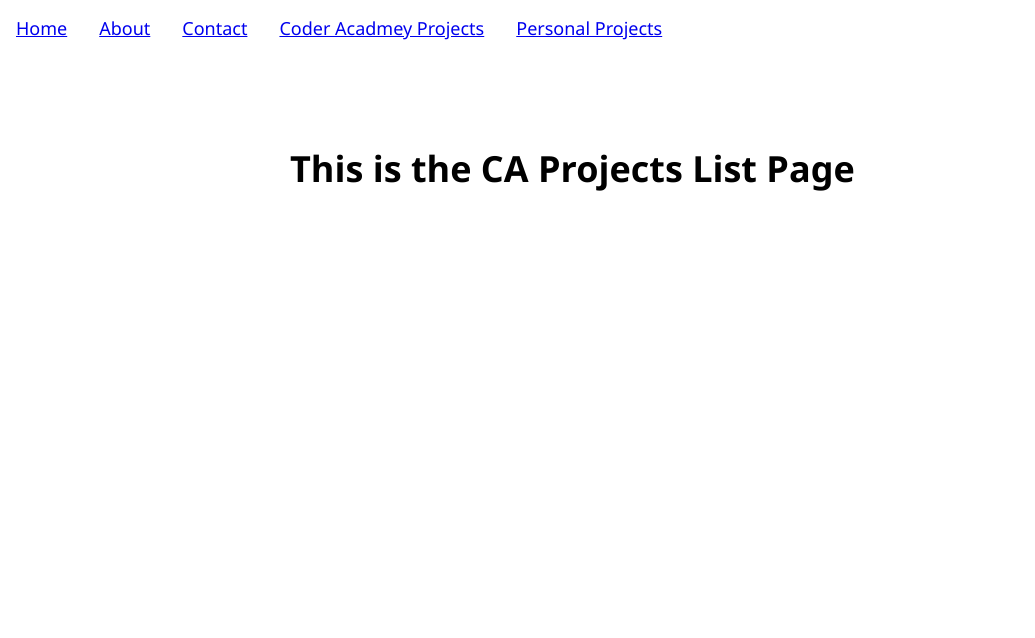
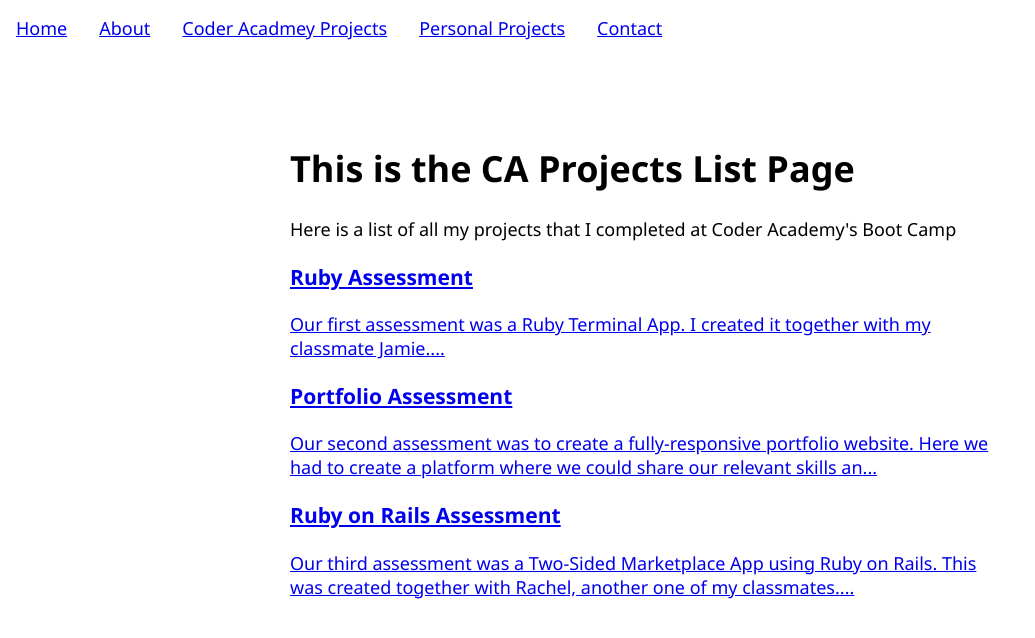
Before and after one commit to lelaniparker/my-portfolio, a React (Create React App) app in the folder my-portfolio/: page /ca-projects-list in a window 1280 px wide. Shown: the top 638 px of the page, without its empty margins (0-1035 px from the left). Built offline with nearby package versions, Linux system fonts and the light colour scheme.

Commit message:
added more projects

```diff
--- a/my-portfolio/src/App.js
+++ b/my-portfolio/src/App.js
@@ -20,11 +20,11 @@ function App() {
           <Switch>
             <Route path="/" component={HomePage} exact />
             <Route path="/about" component={AboutPage} />
-            <Route path="/contact" component={ContactPage} />
             <Route path="/ca-projects-list" component={CAProjectsListPage} />
             <Route path="/ca-projects/:name" component={CAProjectPage} />
             <Route path="/personal-projects-list" component={PersonalProjectsListPage} />
             <Route path="/personal-projects/:name" component={PersonalProjectPage} />
+            <Route path="/contact" component={ContactPage} />
             <Route component={NotFoundPage} />
           </Switch>
         </div>
--- a/my-portfolio/src/NavBar.js
+++ b/my-portfolio/src/NavBar.js
@@ -11,13 +11,13 @@ const NavBar = () => (
         <Link to="/about">About</Link>
       </li>
       <li>
-        <Link to="/contact">Contact</Link>
-      </li>
-      <li>
         <Link to="/ca-projects-list">Coder Acadmey Projects</Link>
       </li>
       <li>
         <Link to="/personal-projects-list">Personal Projects</Link>
+      </li>
+      <li>
+        <Link to="/contact">Contact</Link>
       </li>
     </ul>
   </nav>
--- /dev/null
+++ b/my-portfolio/src/components/ProjectsList.js
@@ -0,0 +1,15 @@
+import React from 'react';
+import { Link } from 'react-router-dom';
+
+const ProjectsList = ({ projects }) => (
+    <>
+    {projects.map((project, key) => (
+        <Link key={key} to={`/ca-projects/${project.name}`} >
+            <h3>{project.name}</h3>
+            <p>{project.content[0].substring(0, 150)}...</p>
+        </Link>
+    ))}
+    </>
+);
+
+export default ProjectsList;
--- a/my-portfolio/src/pages/AboutPage.js
+++ b/my-portfolio/src/pages/AboutPage.js
@@ -1,8 +1,14 @@
 import React from "react";
+import { Link } from "react-router-dom";
 
 const AboutPage = () => (
   <>
     <h1>This is the About Page</h1>
+    <p>Coder Academy's projects which were completed during your bootcamp</p>
+    <Link to={`/ca-projects-list`}>CA Projects List page</Link>
+
+    <p>Personal projects I have completed</p>
+    <Link to={`/personal-projects-list`}>Personal Projects List page</Link>
   </>
 );
 
--- a/my-portfolio/src/pages/CAProjectPage.js
+++ b/my-portfolio/src/pages/CAProjectPage.js
@@ -1,18 +1,25 @@
 import React from "react";
-import assessmentContent from "./assessmentContent";
+import ProjectsList from "../components/ProjectsList";
+import NotFoundPage from "./NotFoundPage";
+import caProjectContent from "./caProjectContent";
 
 const CAProjectPage = ({ match }) => {
     const name = match.params.name;
-    const assessment = assessmentContent.find(assessment => assessment.name === name);
+    const project = caProjectContent.find(project => project.name === name);
+    const otherProjects = caProjectContent.filter(project => project.name !== name);
 
-    if (!assessment) return <h1>Project does not exist</h1>
+    if (!project) return <NotFoundPage />
 
     return (
         <>
-            <h1>{assessment.name}</h1>
-            {assessment.content.map((paragraph, key) => (
+            <h1>{project.title}</h1>
+            {project.content.map((paragraph, key) => (
                 <p key={key}>{paragraph}</p>
             ))}
+            {project.websiteLink ? (<p><a href={project.websiteLink} target="_blank">Website Link</a></p>) : null}
+            <p><a href={project.githubLink} target="_blank">Git Repo</a></p>
+            <h3>Other Projects</h3>
+            <ProjectsList projects={otherProjects} />
         </>
     );
 }
--- a/my-portfolio/src/pages/CAProjectsListPage.js
+++ b/my-portfolio/src/pages/CAProjectsListPage.js
@@ -1,8 +1,12 @@
 import React from 'react';
+import ProjectsList from "../components/ProjectsList";
+import caProjectContent from './caProjectContent';
 
 const CAProjectsListPage = () => (
     <>
         <h1>This is the CA Projects List Page</h1>
+        <p>Here is a list of all my projects that I completed at Coder Academy's Boot Camp</p>
+        <ProjectsList projects={caProjectContent} />
     </>
 );
 
--- a/my-portfolio/src/pages/assessmentContent.js
+++ b/my-portfolio/src/pages/caProjectContent.js
@@ -1,26 +1,37 @@
-const assessment = [
+const project = [
   {
-    name: "ruby-assessment",
-    title: "Ruby Assessment",
+    name: "Ruby Assessment",
+    title: "Shopping List App",
     content: [
       `Our first assessment was a Ruby Terminal App. I created it together with my classmate Jamie.`,
       `Our app is a shopping list where you can add items and quantities. You can select a category for each of your items. You have an option to view your current shopping list as well. When you're done, you can view your final shopping list and everything's sorted by category.`,
       `Looking back I am amazed that we managed to designed and build our app in only two days. It was an amazing experience and I learnt so much. My favourite part besides coding was doing pair-programming.`,
       `If you would like to check it out, take a look at our Git Repo.`,
     ],
+    techStack: "",
     githubLink: "https://github.com/Lelani82/Terminal-App-Assessment",
   },
   {
-    name: "rails-assessment",
-    title: "Ruby on Rails Assessment",
+    name: "Portfolio Assessment",
+    title: "Portfolio Website",
+    content: [
+      `Our second assessment was to create a fully-responsive portfolio website. Here we had to create a platform where we could share our relevant skills and a bit about ourselves to potential employers/ clients.`,
+      `I included an 'About' page where you can learn a little more about me, as well as a 'Projects' page to showcase my older projects`,
+    ],
+    websiteLink: "http://lelaniparker.design",
+    githubLink: "https://github.com/Lelani82/Lelani82.github.io",
+  },
+  {
+    name: "Ruby on Rails Assessment",
+    title: "Shooz Online Shoe Shop",
     content: [
       `Our third assessment was a Two-Sided Marketplace App using Ruby on Rails. This was created together with Rachel, another one of my classmates.`,
       `Our app allows a user to purchase or sell high-end used shoes. Shoes are categorised by Boots, Flats, Heels and Trainers.`,
-      `To date this is the largest project that I have worked on. I really enjoyed the project management and wireframe creation. My favourite part was using Agile Methodology.`,
+      `I really enjoyed the project management and wireframe creation. My favourite part was using Agile Methodology.`,
     ],
     websiteLink: "https://sheltered-ridge-97373.herokuapp.com/",
     githubLink: "https://github.com/raeginez/railsproject",
   },
 ];
 
-export default assessment;
+export default project;
```
Also changed, not shown: my-portfolio/src/App.css (line endings or trailing spaces).
